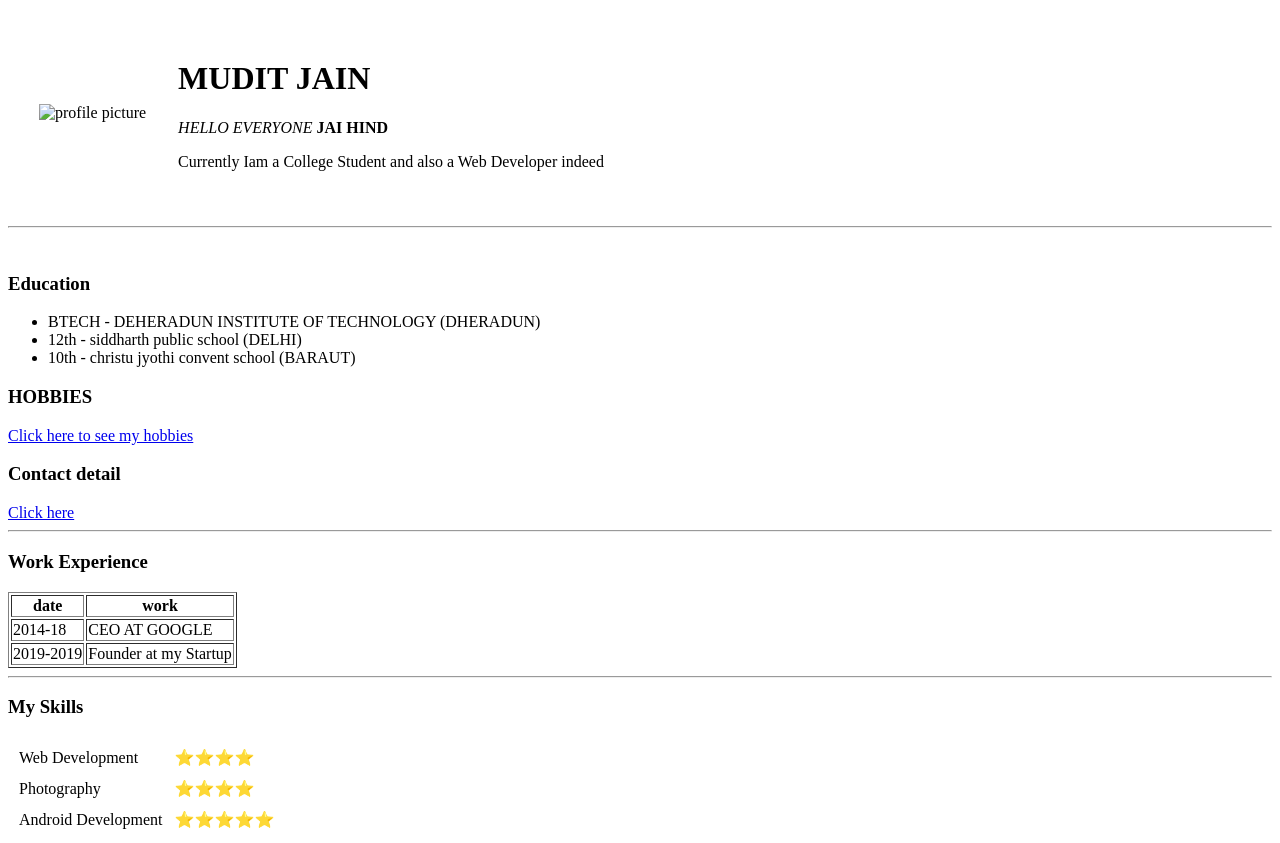
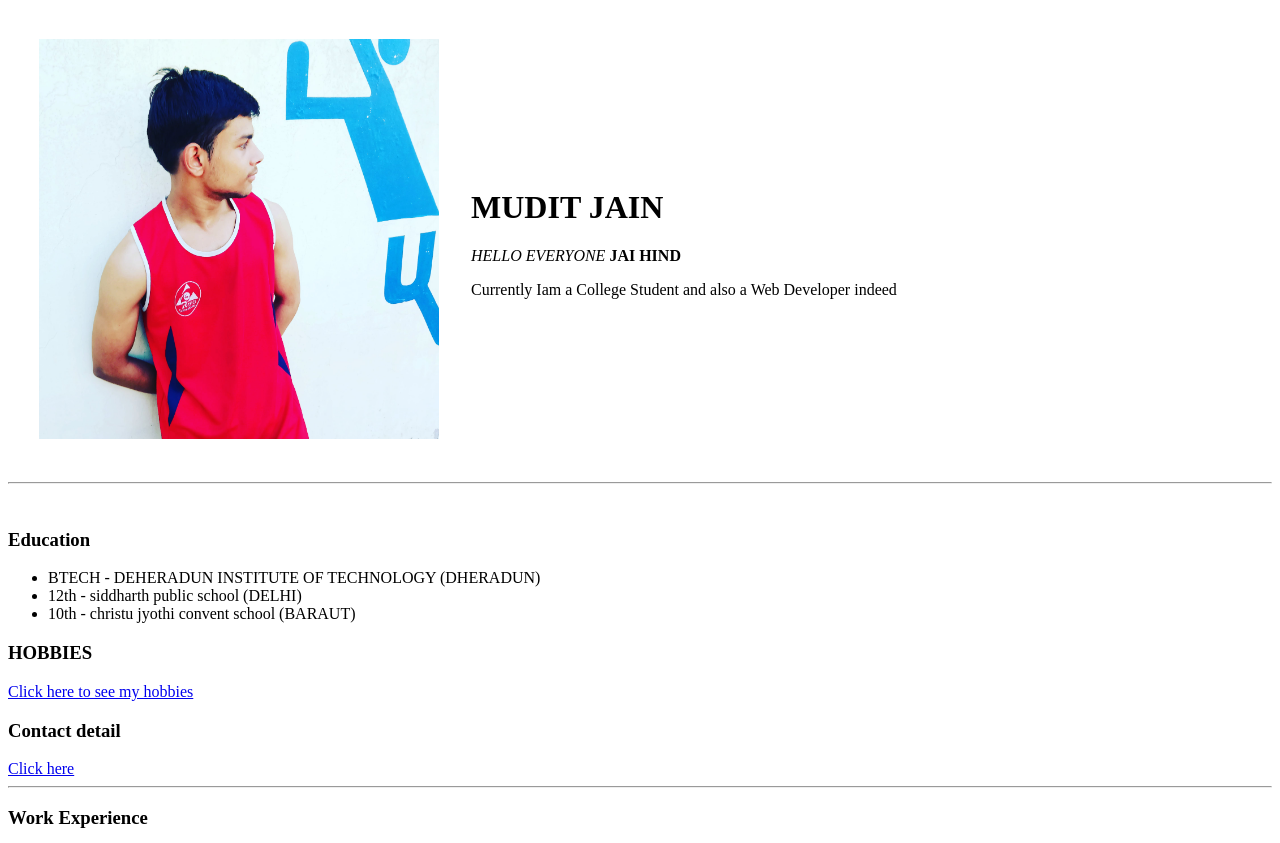
Before and after one commit to MUDITJAIN2/SAMPLE, a plain HTML site: page index.html in a window 1280 px wide. Shown: the top 843 px of the page. Drawn offline with Linux system fonts and the light colour scheme.

Commit message:
rechange

```diff
--- a/index.html
+++ b/index.html
@@ -7,7 +7,7 @@
   <body>
     <table cellspacing = 30>
       <tr>
-        <td><img src="IMAGES/PROFILE.jpg.jpg" alt=" profile picture" height="400" width="400"></td>
+        <td><img src="images/profile.jpg" alt=" profile picture" height="400" width="400"></td>
         <td><h1>MUDIT JAIN</h1>
         <p><em>HELLO EVERYONE  </em><strong>JAI HIND</strong></p>
         <p>Currently Iam a College Student and also a Web Developer indeed</p></td>
```
